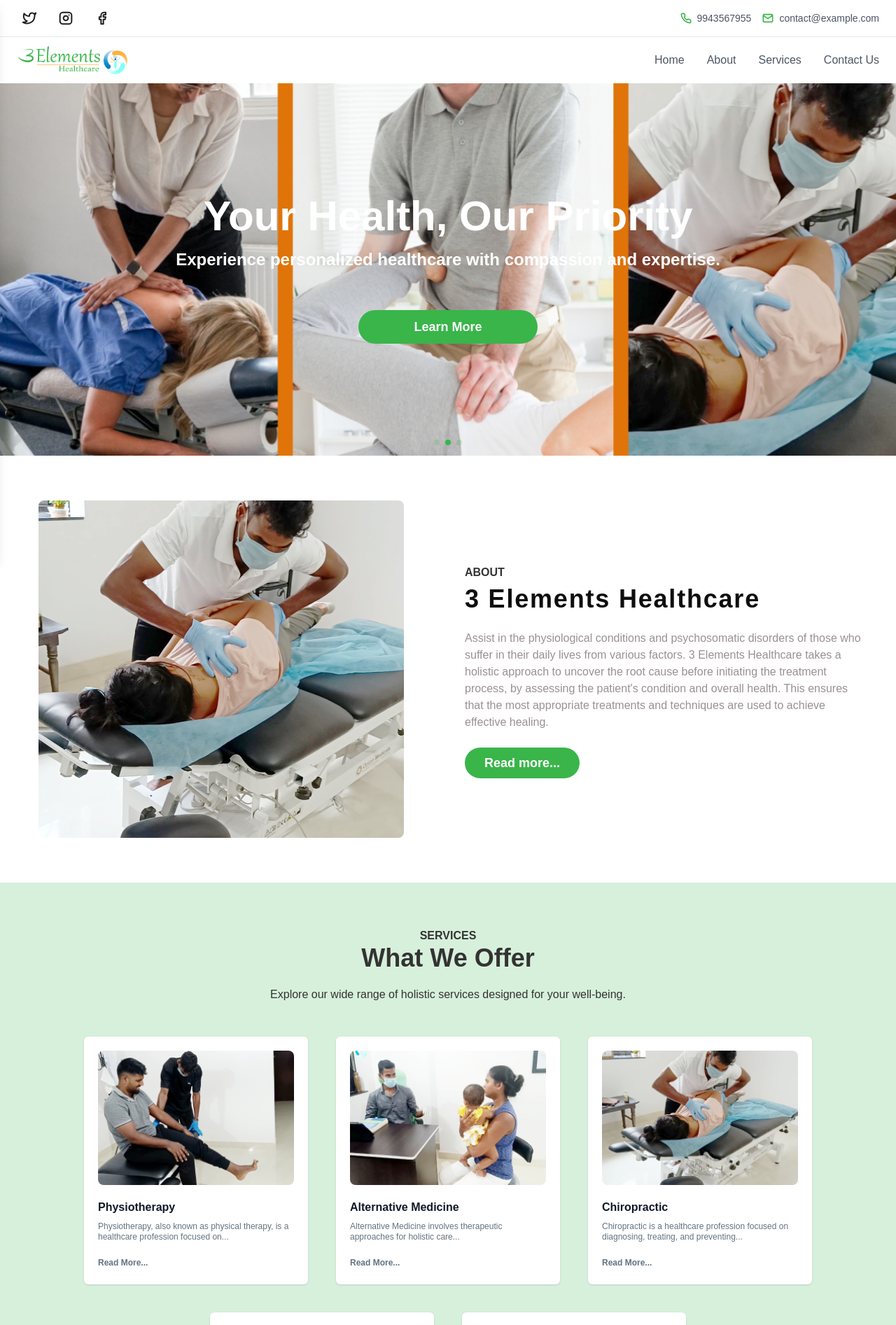
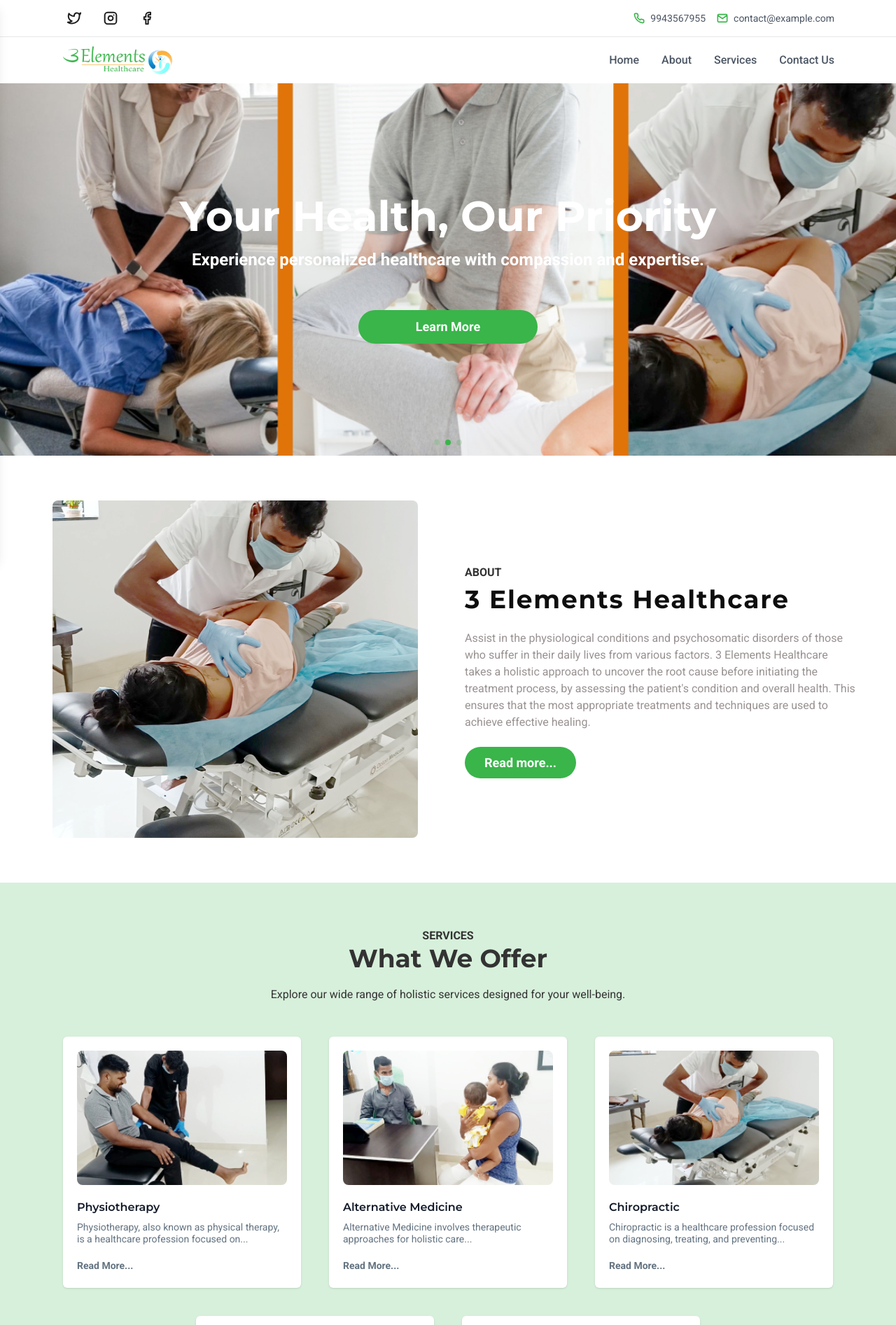
Before and after one commit to anthonym995/elements, a Next.js app: page / in a window 1280 px wide. Shown: the top 1893 px of the page at 70% size. Built offline with nearby package versions, Linux system fonts and the light colour scheme.

Commit message:
added fonts, contanier

```diff
--- a/app/components/AboutSection.jsx
+++ b/app/components/AboutSection.jsx
@@ -19,7 +19,7 @@ const AboutSection = () => {
             <div className="w-full">
               <header className="mb-6">
                 <h2 className="text-[#333333] text-base font-semibold  uppercase leading-tight">About</h2>
-                <h3 className="text-[#0e0e0e] text-2xl md:text-4xl font-bold leading-snug tracking-wider mt-2">
+                <h3 className="text-[#0e0e0e] font-montserrat text-2xl md:text-4xl font-bold leading-snug tracking-wider mt-2">
                   3 Elements Healthcare
                 </h3>
               </header>
--- a/app/components/ContactSection.jsx
+++ b/app/components/ContactSection.jsx
@@ -13,8 +13,8 @@ const ContactSection = () => {
         {/* Heading and Supporting Text */}
         <header className="text-center flex flex-col items-center gap-5">
           <h3 className="text-[#333333] text-base font-semibold uppercase mt-4">Contact</h3>
-          <h2 className="text-[#333333] text-4xl font-bold ">Get in touch</h2>
-          <p className="text-[#333333] text-base font-normal ">
+          <h2 className="text-[#333333] font-montserrat text-4xl font-bold ">Get in touch</h2>
+          <p className="text-[#333333] text-base font-normal max-w-3xl">
             Proin volutpat consequat porttitor cras nullam gravida at. Orci molestie a eu arcu. Sed ut tincidunt integer
             elementum id sem. Arcu sed malesuada et magna.
           </p>
--- a/app/components/Header.jsx
+++ b/app/components/Header.jsx
@@ -80,7 +80,7 @@ const Header = () => {
     <header className="w-full bg-white">
       {/* Address Bar Section */}
       <section className="border-b border-gray-200 hidden md:flex">
-        <div className="container mx-auto flex flex-col md:flex-row items-center justify-between px-6 py-2">
+        <div className="container mx-auto flex flex-col md:flex-row items-center justify-between py-2">
           {/* Social Media Icons */}
           <div className="flex gap-4" aria-label="Social Media Links">
             <a
@@ -135,7 +135,7 @@ const Header = () => {
         ref={navRef}
         className={`bg-white z-50 transition-all duration-30 ${isSticky ? "fixed top-0 shadow-md" : "relative"} w-full`}
       >
-        <div className="container mx-auto flex justify-between items-center px-6 py-3">
+        <div className="container mx-auto flex justify-between items-center py-3">
           {/* Logo */}
           <Link href="/" className="flex-shrink-0">
             <Image src="/images/3elements.png" alt="Company Logo" width={200} height={0} className="w-40" />
--- a/app/components/HeroSection.jsx
+++ b/app/components/HeroSection.jsx
@@ -52,7 +52,9 @@ const HeroSection = () => {
             >
               <div className="container mx-auto flex flex-col justify-center items-center gap-14 py-24 lg:py-40">
                 <div className="Header w-full h-auto flex flex-col justify-start items-center gap-4 text-center px-4">
-                  <h1 className="Title text-white text-4xl lg:text-6xl font-bold leading-tight">{slide.title}</h1>
+                  <h1 className="font-montserrat text-white text-4xl lg:text-6xl font-bold leading-tight">
+                    {slide.title}
+                  </h1>
                   <p className="Text text-white text-lg lg:text-2xl font-semibold leading-relaxed">
                     {slide.text.split("\n").map((line, i) => (
                       <React.Fragment key={i}>
--- a/app/components/ServicesSection.jsx
+++ b/app/components/ServicesSection.jsx
@@ -35,7 +35,7 @@ const ServicesSection = () => {
         {/* Section Title */}
         <header className="SectionTitle text-center mb-12">
           <h3 className="text-[#333333] text-base font-semibold uppercase">Services</h3>
-          <h2 className="text-[#333333] text-4xl font-bold leading-10 mb-5">What We Offer</h2>
+          <h2 className="text-[#333333] font-montserrat text-4xl font-bold leading-10 mb-5">What We Offer</h2>
           <p className="text-[#333333] text-base font-normal leading-normal mt-4">
             Explore our wide range of holistic services designed for your well-being.
           </p>
@@ -46,15 +46,15 @@ const ServicesSection = () => {
           {services.map((service, index) => (
             <article
               key={index}
-              className="TeamGridItem w-80 bg-white rounded-md shadow p-5 flex flex-col items-center"
+              className="TeamGridItem w-[340px] bg-white rounded-md shadow p-5 flex flex-col items-center"
             >
               <div className="ImageFrame w-full h-48 rounded-lg mb-5 flex items-center justify-center overflow-hidden">
                 <img src={service.image} alt={service.title} className="w-full h-full object-cover" />
               </div>
               <div className="Text text-left w-full">
-                <h4 className="text-[#111928] text-base font-semibold  mb-2">{service.title}</h4>
-                <p className="text-[#637381] text-xs font-normal leading-tight mb-4">{service.description}</p>
-                <a href="#" className="text-[#637381] text-xs font-semibold leading-tight">
+                <h4 className="text-[#111928] font-montserrat text-base font-semibold  mb-2">{service.title}</h4>
+                <p className="text-[#637381] text-sm font-normal leading-tight mb-4">{service.description}</p>
+                <a href="#" className="text-[#637381] text-sm font-semibold leading-tight">
                   Read More...
                 </a>
               </div>
--- a/app/components/Testimonials.jsx
+++ b/app/components/Testimonials.jsx
@@ -48,7 +48,7 @@ const TestimonialSection = () => {
         {/* Section Title */}
         <header className="SectionTitle text-center mb-12">
           <h3 className="text-[#333333] text-base font-semibold uppercase ">Testimonials</h3>
-          <h2 className="text-[#333333] text-4xl font-bold leading-10">What our Clients Say</h2>
+          <h2 className="text-[#333333] font-montserrat text-4xl font-bold leading-10">What our Clients Say</h2>
           <p className="text-[#333333] text-base font-normal leading-normal mt-4">
             There are many variations of passages of Lorem Ipsum available but the majority have suffered alteration in
             some form.
--- a/app/globals.css
+++ b/app/globals.css
@@ -2,9 +2,45 @@
 @tailwind components;
 @tailwind utilities;
 
+:root {
+  --font-roboto: "Roboto", sans-serif;
+  --font-montserrat: "Montserrat", sans-serif;
+}
+
+html {
+  @apply font-sans;
+}
+
+body {
+  /* color: var(--foreground);
+  background: var(--background); */
+  font-family: Arial, Helvetica, sans-serif;
+}
+
+.font-roboto {
+  font-family: var(--font-roboto);
+}
+
+.font-montserrat {
+  font-family: var(--font-montserrat);
+}
+
+/* :root {
+  --background: #ffffff;
+  --foreground: #171717;
+}
+
+@media (prefers-color-scheme: dark) {
+  :root {
+    --background: #0a0a0a;
+    --foreground: #ededed;
+  }
+}*/
+
+/* swipert style */
 .swiper-container {
   width: 100%;
-  height: 600px;
+  height: auto;
 }
 
 .swiper-slide {
@@ -24,21 +60,3 @@
 .swiper .swiper-pagination-bullet-active {
   background-color: #39b54a !important; /* Your custom active dot color */
 }
-
-/* :root {
-  --background: #ffffff;
-  --foreground: #171717;
-}
-
-@media (prefers-color-scheme: dark) {
-  :root {
-    --background: #0a0a0a;
-    --foreground: #ededed;
-  }
-}*/
-
-body {
-  /* color: var(--foreground);
-  background: var(--background); */
-  font-family: Arial, Helvetica, sans-serif;
-}
--- a/app/layout.tsx
+++ b/app/layout.tsx
@@ -1,7 +1,23 @@
 import type { Metadata } from "next";
+import { Roboto, Montserrat } from "next/font/google";
 import Header from "./components/Header";
 import Footer from "./components/Footer";
 import "./globals.css";
+
+const roboto = Roboto({
+  subsets: ["latin"], // Choose language subsets
+  weight: ["400", "500", "700"], // regular, medium, bold,
+  variable: "--font-roboto", // Set a CSS variable for Tailwind
+  display: "swap", // Improves page loading performance
+});
+
+// Import Montserrat font
+const montserrat = Montserrat({
+  subsets: ["latin"], // Choose language subsets
+  weight: ["400", "600", "700"], // Regular, Semibold, Bold
+  variable: "--font-montserrat", // CSS variable for Tailwind
+  display: "swap", // Improves page loading performance
+});
 
 export const metadata: Metadata = {
   title: "3 Elements",
@@ -15,7 +31,7 @@ export default function RootLayout({
 }>) {
   return (
     <html lang="en">
-      <body>
+      <body className={`${roboto.variable} ${montserrat.variable} font-sans`}>
         <Header />
         <main className="mx-auto">{children}</main>
         <Footer />
--- a/tailwind.config.ts
+++ b/tailwind.config.ts
@@ -12,6 +12,29 @@ export default {
         background: "var(--background)",
         foreground: "var(--foreground)",
       },
+      fontFamily: {
+        sans: ["var(--font-roboto)", "ui-sans-serif", "system-ui"],
+        roboto: ["var(--font-roboto)", "sans-serif"],
+        montserrat: ["var(--font-montserrat)", "sans-serif"],
+      },
+      container: {
+        center: true, // Center the container
+        padding: {
+          DEFAULT: "1rem", // 16px for all screen sizes
+          sm: "1rem", // 16px for small screens (mobile)
+          md: "1.5rem", // 24px for medium screens (tablet)
+          lg: "2rem", // 32px for large screens (desktop)
+          xl: "3rem", // 48px for extra-large screens (wider desktop)
+          "2xl": "4rem", // 64px for 2xl screens (ultra-wide displays)
+        },
+      },
+      screens: {
+        sm: "640px", // Add custom width for small screens
+        md: "768px", // Medium screens
+        lg: "1024px", // Large screens
+        xl: "1200px", // Extra-large screens
+        "2xl": "1320px", // Custom
+      },
     },
   },
   plugins: [],
```
